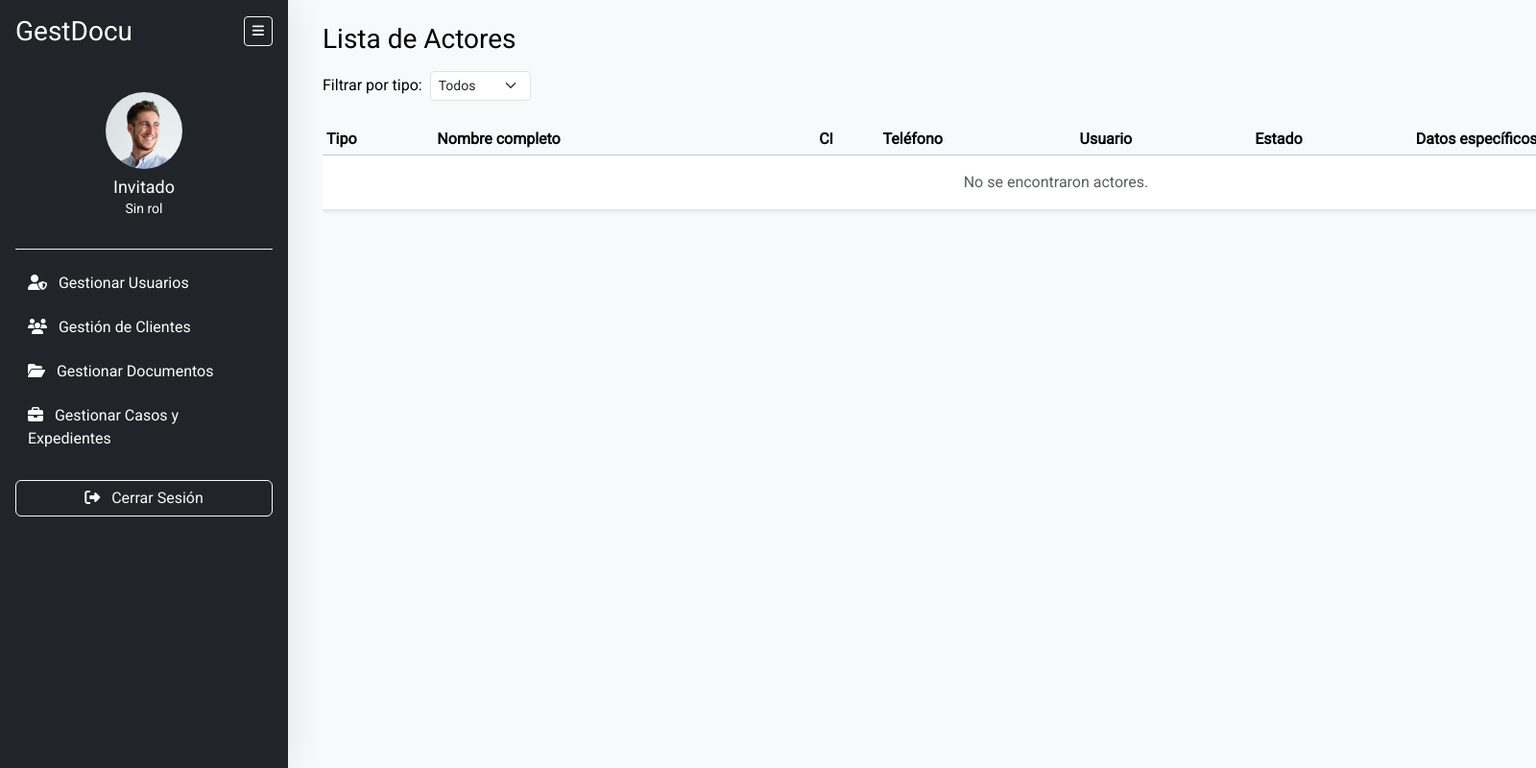
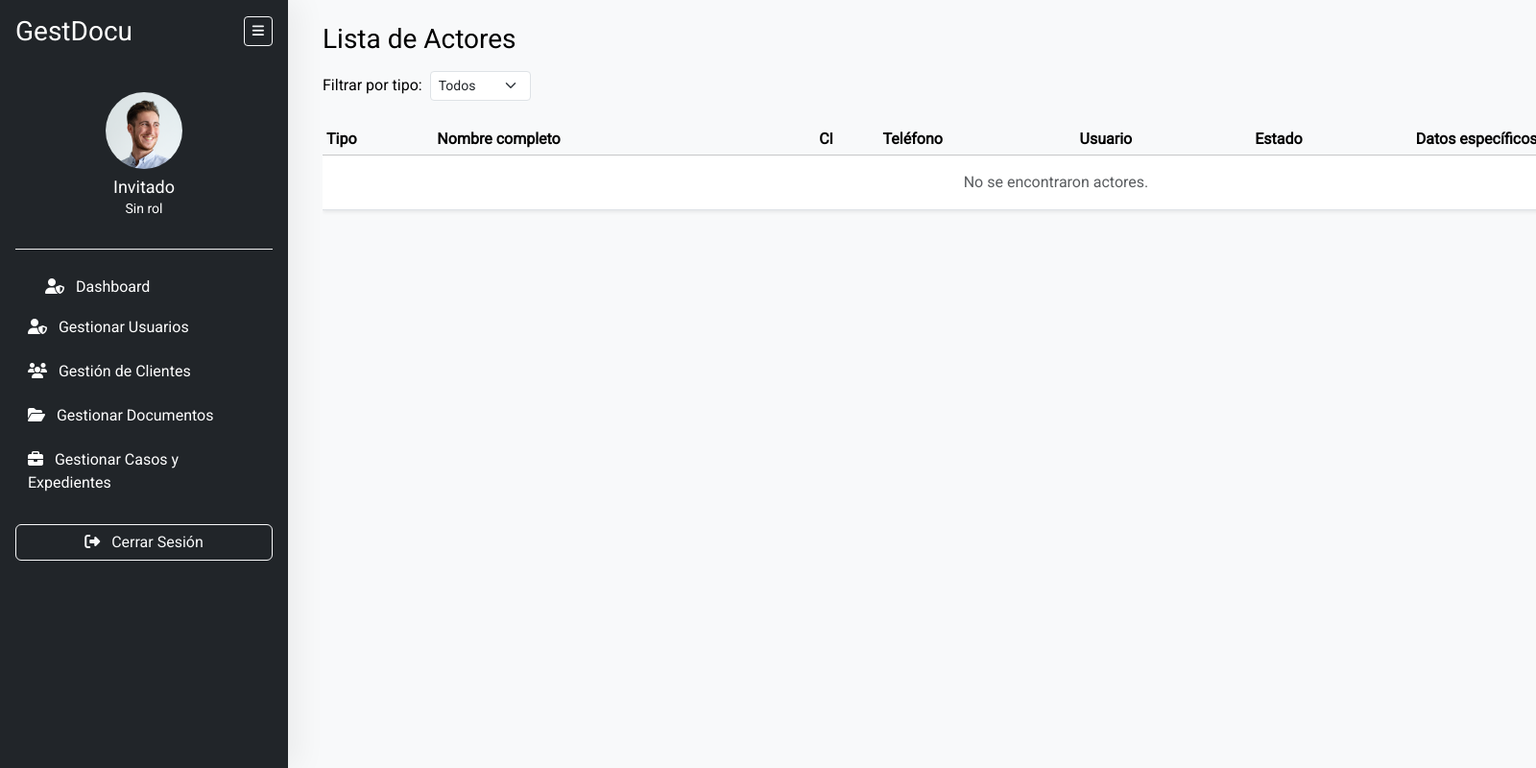
Before and after one commit to RecursionIsGettingHardToLearn/drf-srpoint2, a Django app: page /accounts/actors/ in a window 1600 px wide; the page is wider, and only the part inside the window is pictured. Shown: that part at 96% size. Run offline with Django 5.2, Linux system fonts and the light colour scheme; data that the repository does not hold is empty; some web fonts are replaced.

Commit message:
Gestion de Usuarioss

```diff
--- a/dashboard/templates/dashboard/inicio.html
+++ /dev/null
@@ -1 +0,0 @@
-<h1>Bienvenido al Dashboard</h1>
--- a/templates/base.html
+++ b/templates/base.html
@@ -52,6 +52,11 @@
 
           <!-- Usuarios -->
           <li class="mb-2">
+            <a href="{% url 'dashboard:panel' %}" class="btn w-100 text-start text-white">
+              <i class="fa fa-user-shield me-2"></i> Dashboard
+            </a>
+
+
             <button class="btn w-100 text-start text-white" type="button" data-bs-toggle="collapse"
               data-bs-target="#menuUsuarios">
               <i class="fa fa-user-shield me-2"></i> Gestionar Usuarios
@@ -62,7 +67,8 @@
                 <li><a href="{% url 'accounts:user_list' %}" class="text-white text-decoration-none">Usuarios</a></li>
                 <li><a href="{% url 'accounts:user_create' %}" class="text-white text-decoration-none">Crear
                     Usuarios</a></li>
-                <li><a href="{% url 'accounts:actors_list' %}" class="text-white text-decoration-none">Lista de Actores</a></li>
+                <li><a href="{% url 'accounts:actors_list' %}" class="text-white text-decoration-none">Lista de
+                    Actores</a></li>
               </ul>
             </div>
           </li>
@@ -77,10 +83,8 @@
               <ul class="list-unstyled ps-3">
                 <li><a href="#" class="text-white text-decoration-none">Lista de
                     Clientes</a></li>
-                <li><a href="#"
-                    class="text-white text-decoration-none">Nuevo Cliente - Persona</a></li>
-                <li><a href="#"
-                    class="text-white text-decoration-none">Nuevo Cliente - Empresa</a></li>
+                <li><a href="#" class="text-white text-decoration-none">Nuevo Cliente - Persona</a></li>
+                <li><a href="#" class="text-white text-decoration-none">Nuevo Cliente - Empresa</a></li>
               </ul>
             </div>
           </li>
@@ -117,8 +121,8 @@
                 <li><a href="#" class="text-white text-decoration-none">Expedientes</a></li>
                 <li>
                   <a class="nav-link text-white" href="{% url 'dashboard:panel' %}">
-                  <i class="fa fa-home me-2"></i> Dashboard
-                </a>
+                    <i class="fa fa-home me-2"></i> Dashboard
+                  </a>
                 </li>
 
                 <li><a href="#" class="text-white text-decoration-none">Vista de
```
